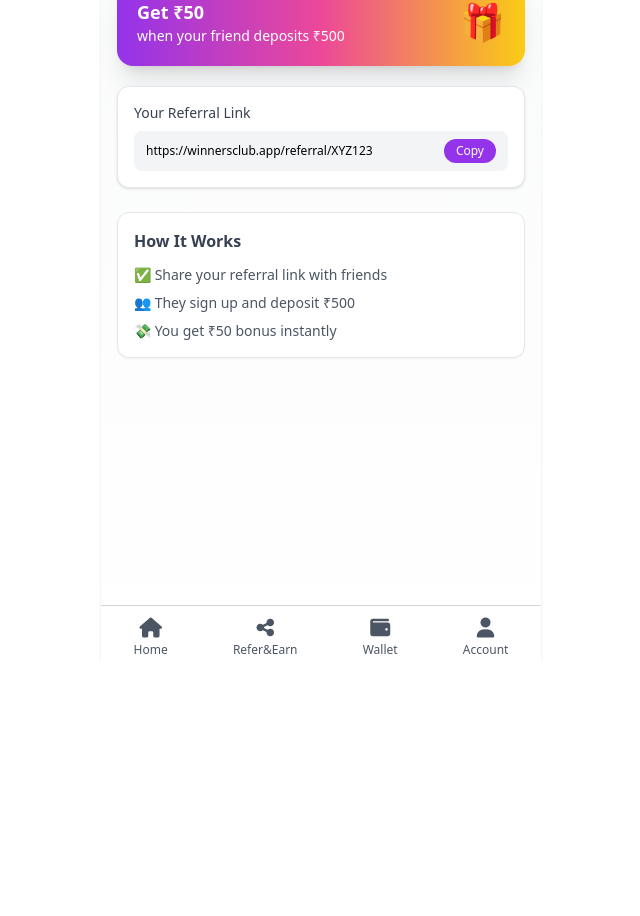
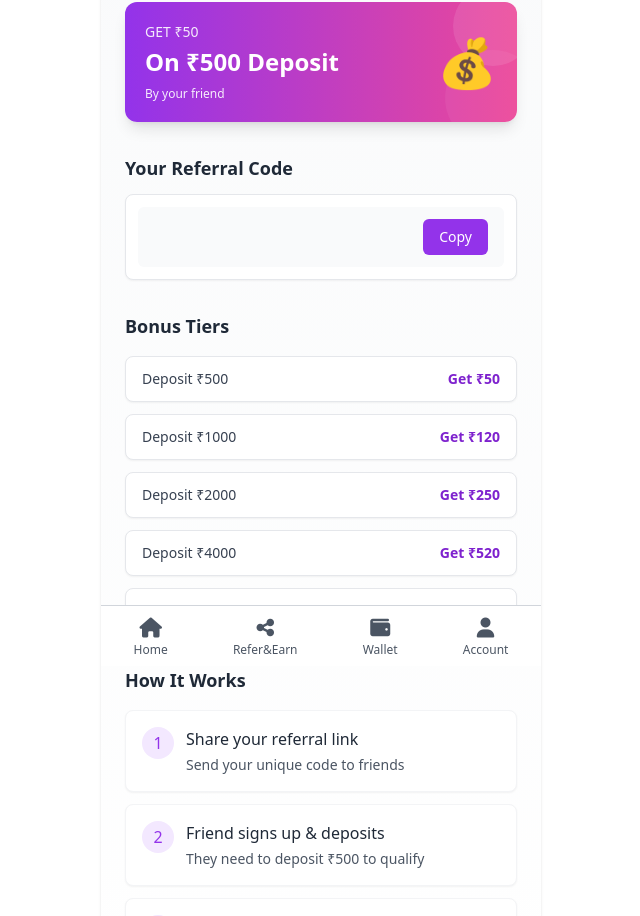
Before and after one commit to Narayandwivedi/colour-trading, a React (Vite) app in the folder frontend/: page /refer in a window 1280 px wide. Shown: the part 134-1050 px from the top of the page, without its empty margins (319-959 px from the left). Before the commit the page ends 800 px from the top, so only its background shows below. Built offline with nearby package versions, Linux system fonts and the light colour scheme; no server answers.

Commit message:
improve referal page generate proper referal code and fix error while signup

```diff
--- a/frontend/src/components/Login.jsx
+++ b/frontend/src/components/Login.jsx
@@ -26,6 +26,8 @@ const Login = () => {
         withCredentials:true
       })
       if(data.success){
+        console.log(data);
+
         setUserData(data.userData)
         setBalance(data.userData.balance)
           navigate("/")
--- a/frontend/src/context/AppContext.jsx
+++ b/frontend/src/context/AppContext.jsx
@@ -20,6 +20,8 @@ export const AppContextProvider = (props) => {
   const [loading, setLoading] = useState(true)
 
   const BACKEND_URL = `http://168.231.120.131:8080`;
+  // const BACKEND_URL = `http://localhost:8080`;
+
 
   // 🔐 Check if user is logged in
 const checkLogin = async () => {
--- a/frontend/src/pages/bottomNavPages/Refer.jsx
+++ b/frontend/src/pages/bottomNavPages/Refer.jsx
@@ -1,12 +1,13 @@
-import React, { useState } from 'react';
+import React, { useState, useContext } from 'react';
 import BottomNav from '../../components/BottomNav';
+import { AppContext } from '../../context/AppContext';
 
 const Refer = () => {
   const [copied, setCopied] = useState(false);
-  const referralLink = "https://winnersclub.app/referral/XYZ123";
+  const { userData } = useContext(AppContext);
 
   const handleCopy = () => {
-    navigator.clipboard.writeText(referralLink);
+    navigator.clipboard.writeText(userData?.referralCode || '');
     setCopied(true);
     setTimeout(() => setCopied(false), 2000);
   };
@@ -14,44 +15,107 @@ const Refer = () => {
   return (
     <div className="min-h-screen bg-gradient-to-b from-gray-50 to-white pb-20 max-w-[440px] mx-auto relative">
       {/* Header */}
-      <div className="text-center pt-6 px-4">
-        <h1 className="text-3xl font-bold text-purple-700">Refer & Earn</h1>
-        <p className="text-gray-600 mt-2 text-sm">Invite your friends and get ₹50 bonus!</p>
+      <div className="text-center pt-8 px-6 pb-4 bg-white shadow-sm">
+        <h1 className="text-3xl font-bold bg-gradient-to-r from-purple-600 to-pink-500 bg-clip-text text-transparent">
+          Refer & Earn
+        </h1>
+        <p className="text-gray-600 mt-2 text-sm max-w-md mx-auto">
+          Invite friends and earn ₹50 for each successful referral
+        </p>
       </div>
 
       {/* Bonus Card */}
-      <div className="mx-4 mt-6 bg-gradient-to-r from-purple-600 via-pink-500 to-yellow-400 text-white rounded-2xl shadow-xl p-5">
-        <div className="flex justify-between items-center">
+      <div className="mx-6 mt-6 bg-gradient-to-r from-purple-600 to-pink-500 text-white rounded-xl shadow-lg p-5 relative overflow-hidden">
+        <div className="absolute -right-4 -top-4 w-20 h-20 bg-white bg-opacity-10 rounded-full"></div>
+        <div className="absolute -right-6 -bottom-6 w-24 h-24 bg-white bg-opacity-5 rounded-full"></div>
+        <div className="flex justify-between items-center relative z-10">
           <div>
-            <p className="text-lg font-semibold">Get ₹50</p>
-            <p className="text-sm">when your friend deposits ₹500</p>
+            <p className="text-sm font-medium opacity-90">GET ₹50</p>
+            <p className="text-2xl font-bold mt-1">On ₹500 Deposit</p>
+            <p className="text-xs mt-2 opacity-90">By your friend</p>
           </div>
-          <div className="text-4xl">🎁</div>
+          <div className="text-5xl">💰</div>
         </div>
       </div>
 
-      {/* Referral Link Box */}
-      <div className="mx-4 mt-5 bg-white border border-gray-200 rounded-xl p-4 shadow">
-        <p className="text-sm font-medium text-gray-700 mb-2">Your Referral Link</p>
-        <div className="flex items-center justify-between bg-gray-100 rounded-lg px-3 py-2">
-          <span className="text-xs truncate">{referralLink}</span>
-          <button
-            onClick={handleCopy}
-            className="ml-2 bg-purple-600 hover:bg-purple-700 text-white text-xs px-3 py-1 rounded-full transition"
-          >
-            {copied ? "Copied!" : "Copy"}
-          </button>
+      {/* Referral Section */}
+      <div className="mx-6 mt-8">
+        <h2 className="text-lg font-semibold text-gray-800 mb-3">Your Referral Code</h2>
+        <div className="bg-white rounded-lg border border-gray-200 p-3 shadow-sm">
+          <div className="flex items-center justify-between bg-gray-50 rounded-md px-4 py-3">
+            <span className="text-sm font-mono text-gray-800 tracking-wide">
+              {userData ? userData.referralCode : ''}
+            </span>
+            <button
+              onClick={handleCopy}
+              className={`ml-2 text-sm px-4 py-2 rounded-md font-medium transition-all ${
+                copied
+                  ? 'bg-green-500 text-white'
+                  : 'bg-purple-600 text-white hover:bg-purple-700'
+              }`}
+            >
+              {copied ? 'Copied!' : 'Copy'}
+            </button>
+          </div>
         </div>
       </div>
 
-      {/* How It Works */}
-      <div className="mx-4 mt-6 bg-white border border-gray-200 rounded-xl p-4 shadow-sm">
-        <h2 className="text-md font-semibold text-gray-700 mb-3">How It Works</h2>
-        <ul className="space-y-2 text-sm text-gray-600">
-          <li>✅ Share your referral link with friends</li>
-          <li>👥 They sign up and deposit ₹500</li>
-          <li>💸 You get ₹50 bonus instantly</li>
+      {/* Bonus Tiers Section */}
+      <div className="mx-6 mt-8">
+        <h2 className="text-lg font-semibold text-gray-800 mb-4">Bonus Tiers</h2>
+        <ul className="space-y-3">
+          {[
+            { deposit: 500, bonus: 50 },
+            { deposit: 1000, bonus: 120 },
+            { deposit: 2000, bonus: 250 },
+            { deposit: 4000, bonus: 520 },
+            { deposit: 8000, bonus: 1100 },
+          ].map((tier, index) => (
+            <li
+              key={index}
+              className="flex items-center justify-between bg-white px-4 py-3 rounded-lg border border-gray-200 shadow-sm"
+            >
+              <span className="text-sm text-gray-700">Deposit ₹{tier.deposit}</span>
+              <span className="text-sm font-semibold text-purple-700">Get ₹{tier.bonus}</span>
+            </li>
+          ))}
         </ul>
+      </div>
+
+      {/* How It Works Section */}
+      <div className="mx-6 mt-8">
+        <h2 className="text-lg font-semibold text-gray-800 mb-4">How It Works</h2>
+        <div className="space-y-3">
+          <div className="flex items-start bg-white p-4 rounded-lg border border-gray-100 shadow-sm">
+            <div className="bg-purple-100 text-purple-600 rounded-full w-8 h-8 flex items-center justify-center mr-3 flex-shrink-0">
+              1
+            </div>
+            <div>
+              <h3 className="font-medium text-gray-800">Share your referral link</h3>
+              <p className="text-sm text-gray-600 mt-1">Send your unique code to friends</p>
+            </div>
+          </div>
+
+          <div className="flex items-start bg-white p-4 rounded-lg border border-gray-100 shadow-sm">
+            <div className="bg-purple-100 text-purple-600 rounded-full w-8 h-8 flex items-center justify-center mr-3 flex-shrink-0">
+              2
+            </div>
+            <div>
+              <h3 className="font-medium text-gray-800">Friend signs up & deposits</h3>
+              <p className="text-sm text-gray-600 mt-1">They need to deposit ₹500 to qualify</p>
+            </div>
+          </div>
+
+          <div className="flex items-start bg-white p-4 rounded-lg border border-gray-100 shadow-sm">
+            <div className="bg-purple-100 text-purple-600 rounded-full w-8 h-8 flex items-center justify-center mr-3 flex-shrink-0">
+              3
+            </div>
+            <div>
+              <h3 className="font-medium text-gray-800">You get rewarded</h3>
+              <p className="text-sm text-gray-600 mt-1">₹50 bonus credited instantly</p>
+            </div>
+          </div>
+        </div>
       </div>
 
       {/* Bottom Nav */}
```
Also changed, not shown: 2 other files (tests, documents, lock files or other folders).
